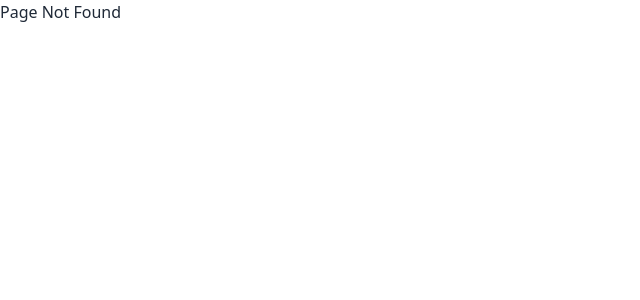
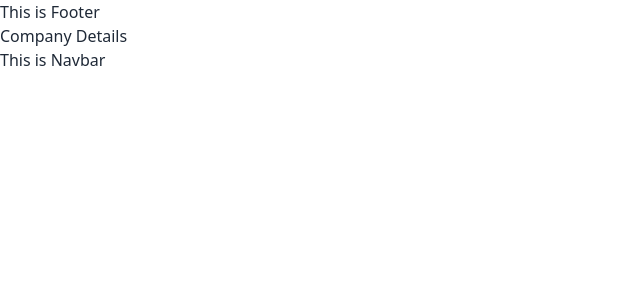
Before and after one commit to shahoriarniloy/Jobify, a React (Vite) app: page /company-details in a window 1280 px wide. Before the commit this address had no page. Shown: the top 300 px of the page, without its empty margins (0-640 px from the left). Built offline with nearby package versions, Linux system fonts and the light colour scheme.

Commit message:
Creat : Company details page

```diff
--- /dev/null
+++ b/src/Pages/CompanyDetails/CompanyDetails.jsx
@@ -0,0 +1,11 @@
+import React from 'react';
+
+const CompanyDetails = () => {
+    return (
+        <div>
+            <h2>Company Details</h2>
+        </div>
+    );
+};
+
+export default CompanyDetails;
```
Also changed, not shown: src/Routes/router.jsx (+8 -8 lines).
